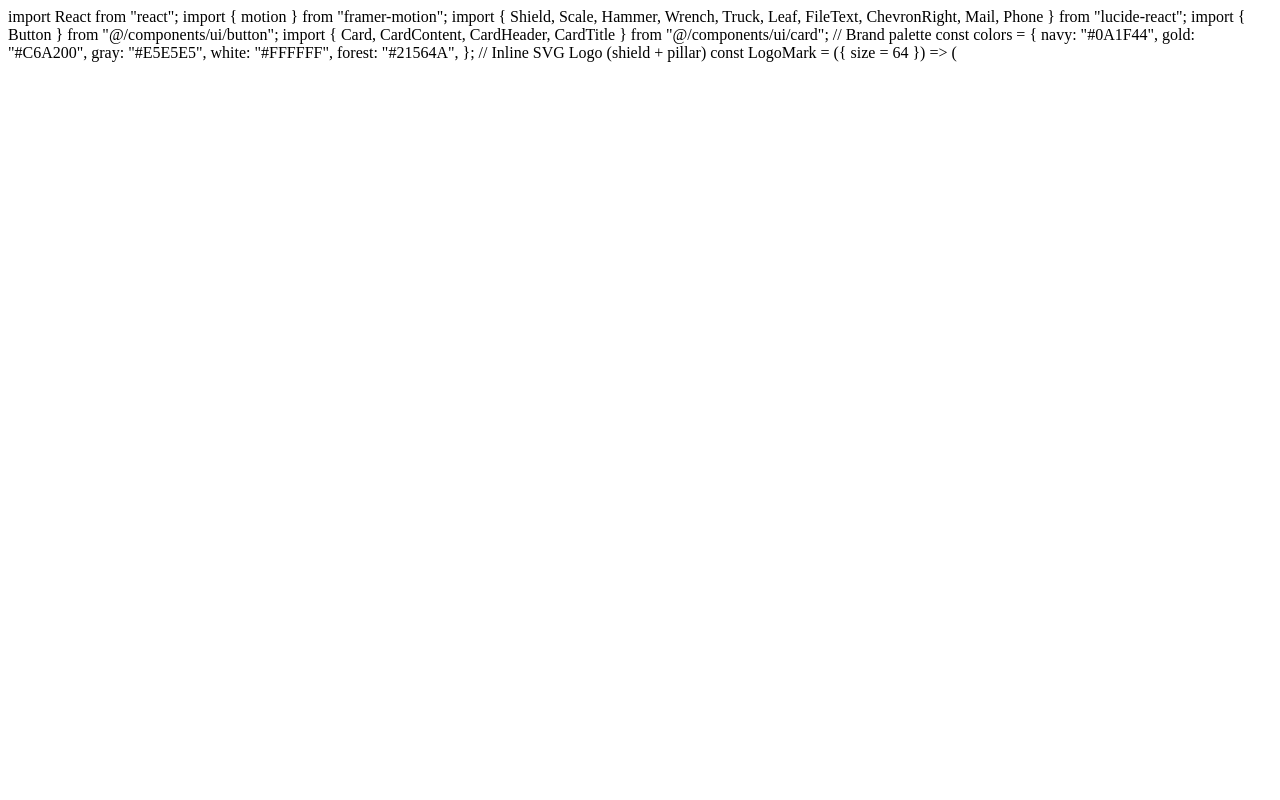
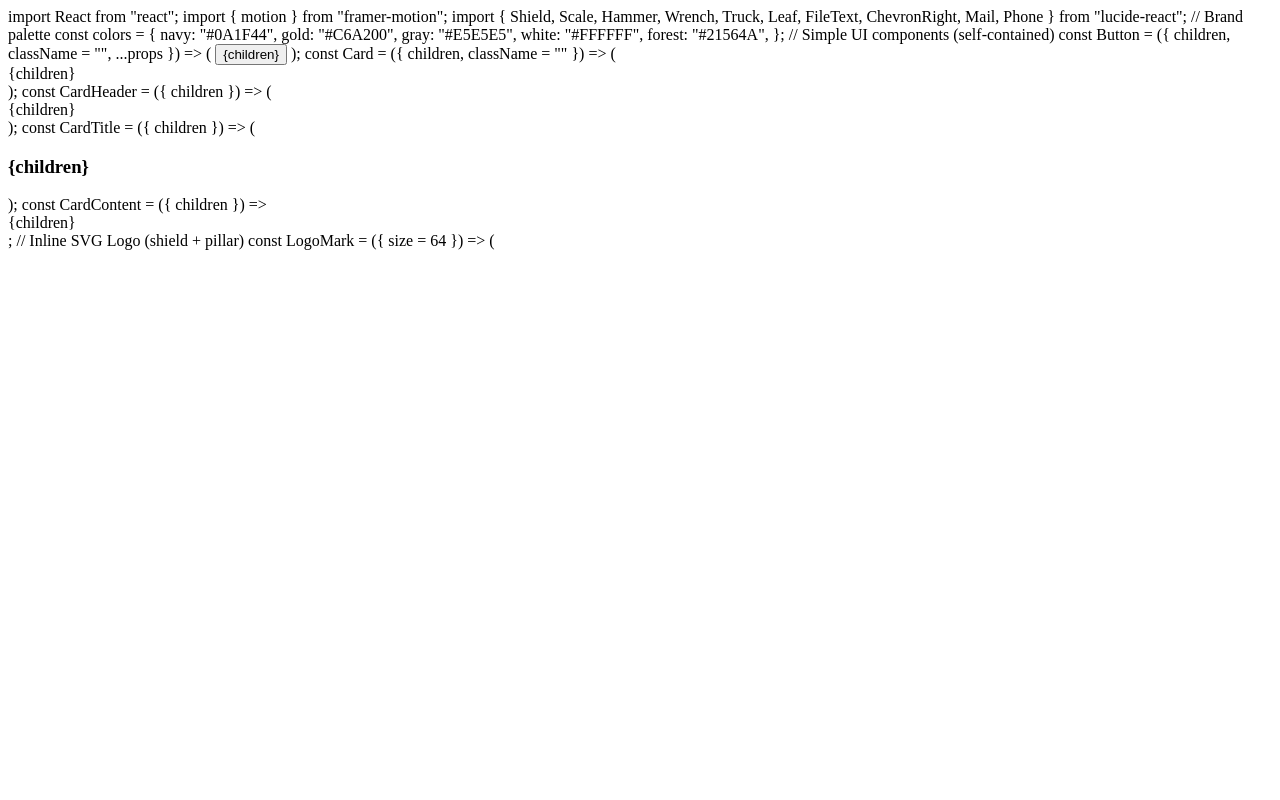
Before and after one commit to krimdelakrim/FirstNationsTrade, a plain HTML site: page index.html in a window 1280 px wide. Shown: the top 800 px of the page. Drawn offline with Linux system fonts and the light colour scheme.

Commit message:
Implement simple UI components in index.html
Added simple UI components: Button, Card, CardHeader, CardTitle, and CardContent.

```diff
--- a/index.html
+++ b/index.html
@@ -1,8 +1,6 @@
 import React from "react";
 import { motion } from "framer-motion";
 import { Shield, Scale, Hammer, Wrench, Truck, Leaf, FileText, ChevronRight, Mail, Phone } from "lucide-react";
-import { Button } from "@/components/ui/button";
-import { Card, CardContent, CardHeader, CardTitle } from "@/components/ui/card";
 
 // Brand palette
 const colors = {
@@ -12,6 +10,33 @@
   white: "#FFFFFF",
   forest: "#21564A",
 };
+
+// Simple UI components (self-contained)
+const Button = ({ children, className = "", ...props }) => (
+  <button
+    className={`rounded-xl px-6 py-3 font-medium transition ${className}`}
+    {...props}
+  >
+    {children}
+  </button>
+);
+
+const Card = ({ children, className = "" }) => (
+  <div className={`rounded-2xl border border-white/10 bg-white/5 ${className}`}>
+    {children}
+  </div>
+);
+
+const CardHeader = ({ children }) => (
+  <div className="p-4 border-b border-white/10">{children}</div>
+);
+
+const CardTitle = ({ children }) => (
+  <h3 className="text-lg font-semibold text-white">{children}</h3>
+);
+
+const CardContent = ({ children }) => <div className="p-4">{children}</div>;
+
 
 // Inline SVG Logo (shield + pillar)
 const LogoMark = ({ size = 64 }) => (
```
